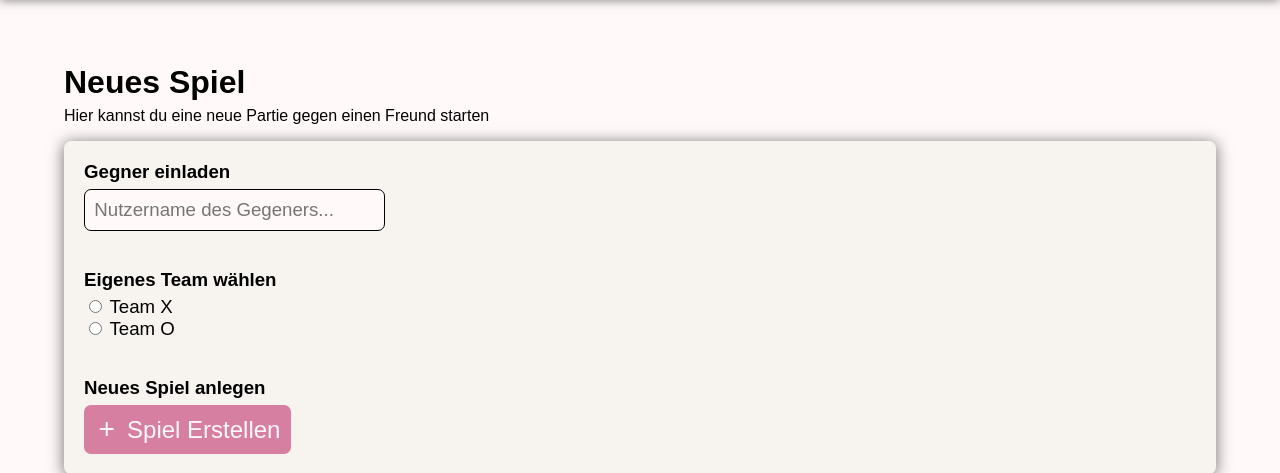
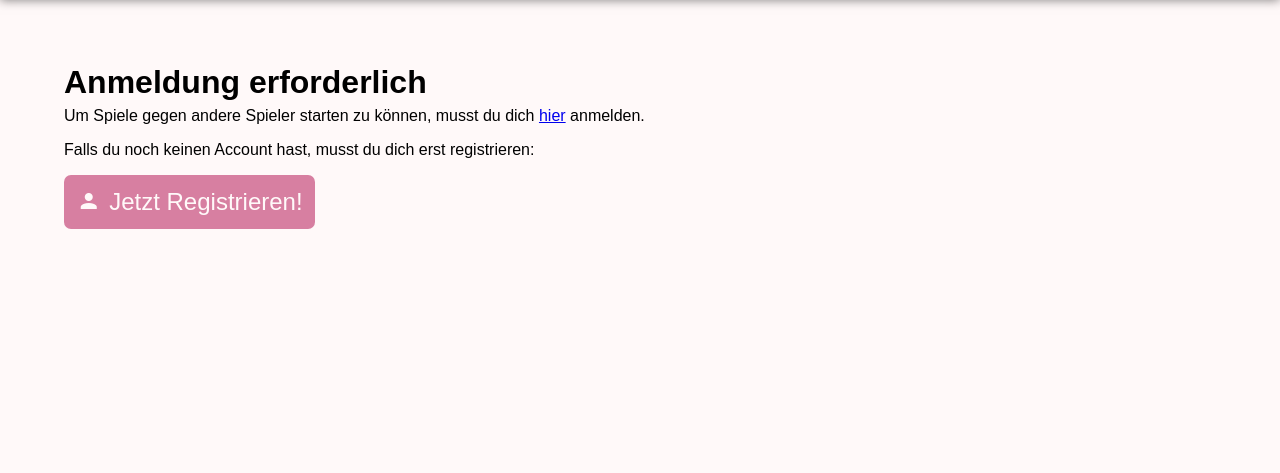
Before and after one commit to Unbekannt28/tic-tac-toe, a Flask app: page /lobby in a window 1280 px wide. Shown: the part 86-559 px from the top of the page. After the commit the page ends 315 px from the top, so only its background shows below. Run offline with Flask 3, Linux system fonts and the light colour scheme.

Commit message:
Changed lobby screen for useres, that are not logged in

```diff
--- /dev/null
+++ b/static/css/lobby.css
@@ -0,0 +1,3 @@
+.register-button-section {
+    display: flex;
+}
--- a/templates/lobby.html
+++ b/templates/lobby.html
@@ -39,6 +39,7 @@
         </div>
     </div>
     <div class="content">
+        {% if session["logged_in"] %}
             <h1>Neues Spiel</h1>
             <p>Hier kannst du eine neue Partie gegen einen Freund starten</p>
             <div class="new-game entry">
@@ -70,7 +71,17 @@
             <p>Deine vergangenen Spiele kannst du dir hier ansehen</p>
             <div class="played-games">
             </div>
-
+        {% else %}
+            <h1>Anmeldung erforderlich</h1>
+            <p>Um Spiele gegen andere Spieler starten zu können, musst du dich <a href="login">hier</a> anmelden.</p>
+            <p>Falls du noch keinen Account hast, musst du dich erst registrieren:</p>
+            <div class="register-button-section">
+                <a href="register" class="icon-text-button">
+                    <span class="mdi mdi-account"></span>
+                    <p>Jetzt Registrieren!</p>
+                </a>
+            </div>
+        {% endif %}
     </div>
 </body>
 </html>
```
Lines whose indentation alone changed are shown as unchanged.
